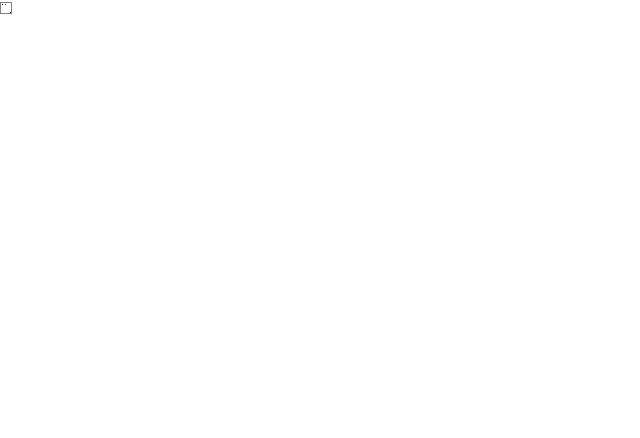
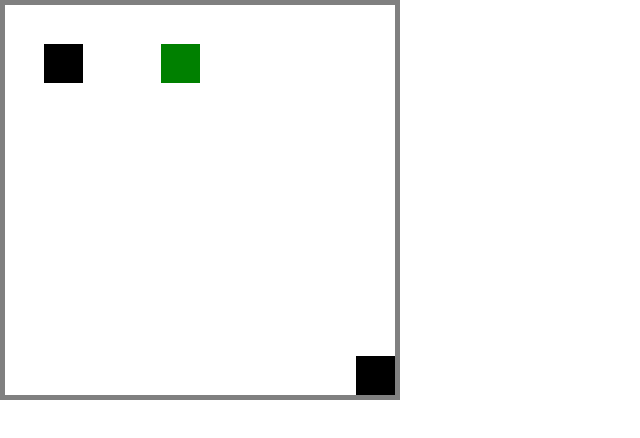
Before and after one commit to IaK3lwin/ChallengesProgrammingStudies, a plain HTML site: page jogo-online/1st-realease/client.html in a window 1280 px wide. Shown: the whole page, without its empty margins (0-640 px from the left). Drawn offline with Linux system fonts and the light colour scheme.

Commit message:
terminado camada de apresentaç~ão

```diff
--- a/jogo-online/1st-realease/client.html
+++ b/jogo-online/1st-realease/client.html
@@ -7,14 +7,13 @@
     <link rel="stylesheet" href="./src/style/main.css">
 </head>
 <body>
-    <canvas id="screen" width="500" height="500">
+    <canvas id="screen" width="10" height="10">
 
     </canvas>
 
     <script>
         const canvas = document.querySelector("#screen")
-        canvas.width = "10"
-        canvas.height = "10"
+
         const contextGame = canvas.getContext('2d')
         const game = {
             players : {
@@ -37,6 +36,11 @@
 
         renderGame()
         function renderGame() {
+
+            //clear screen
+            contextGame.fillStyle = 'white'
+            contextGame.fillRect(0,0, 10, 10)
+
             for (let playerId in game.players) {
                  let currentPlayer = game.players[playerId]
                 contextGame.fillStyle = "black"
@@ -48,6 +52,8 @@
                 contextGame.fillStyle = "green"
                 contextGame.fillRect(currentFruit.x, currentFruit.y, 1,1)
             }
+
+            requestAnimationFrame(renderGame) // chama o método, fazendo com que atualize a tela a todo frame
         }
     </script>
 </body>
--- a/jogo-online/1st-realease/src/style/main.css
+++ b/jogo-online/1st-realease/src/style/main.css
@@ -7,5 +7,10 @@
 }
 
 canvas {
-    border: 1px solid gray;
+    border: 5px solid gray;
+    image-rendering: pixelated;
+    image-rendering: crisp-edges;
+    image-rendering: -moz-crisp-edges;
+    width: 400px;
+    height: 400px;
 }
```
Also changed, not shown: jogo-online/docs/umDosConceitosMaisImportantesSobreProgramacao.md (+30 -1 lines), jogo-online/docs/image-5.png (added).
